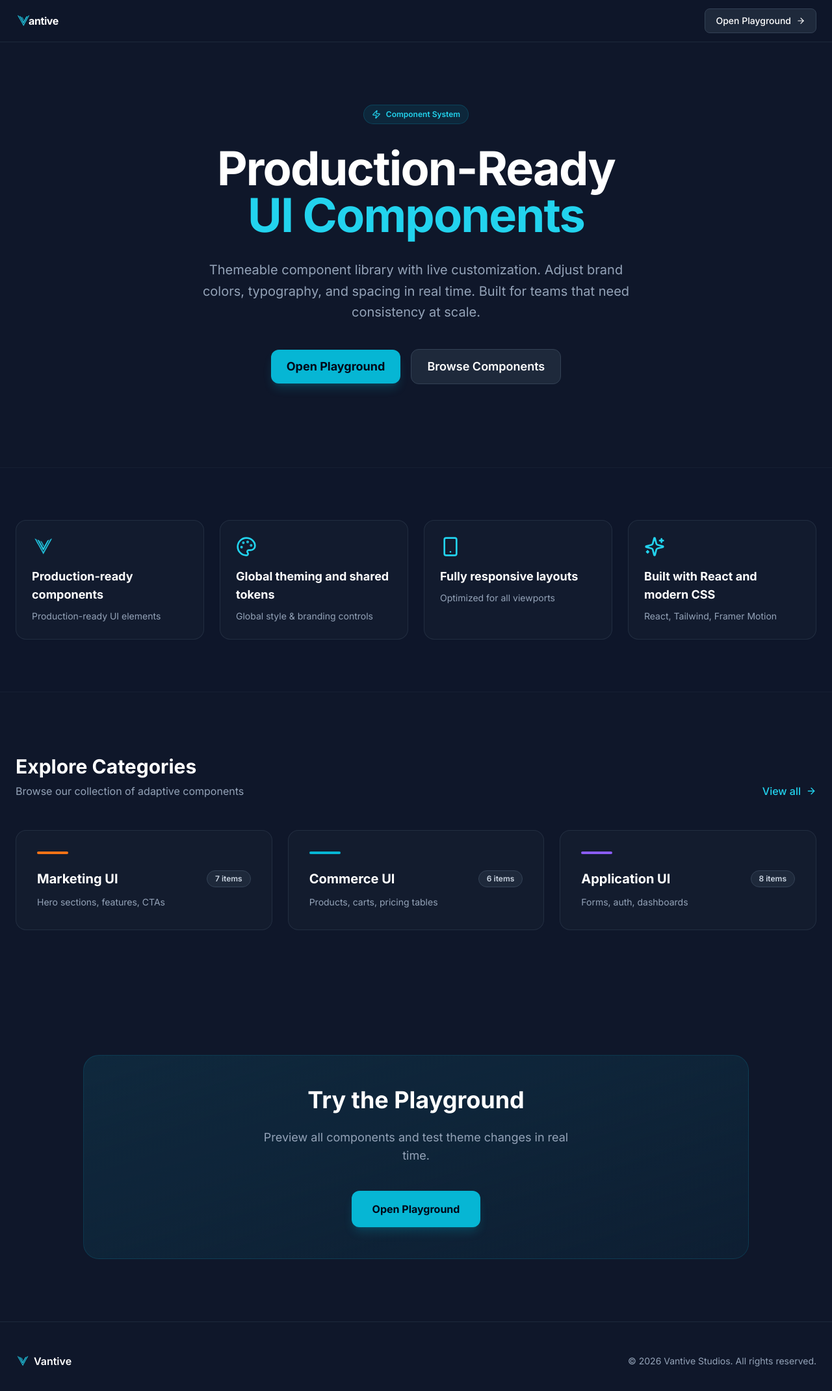
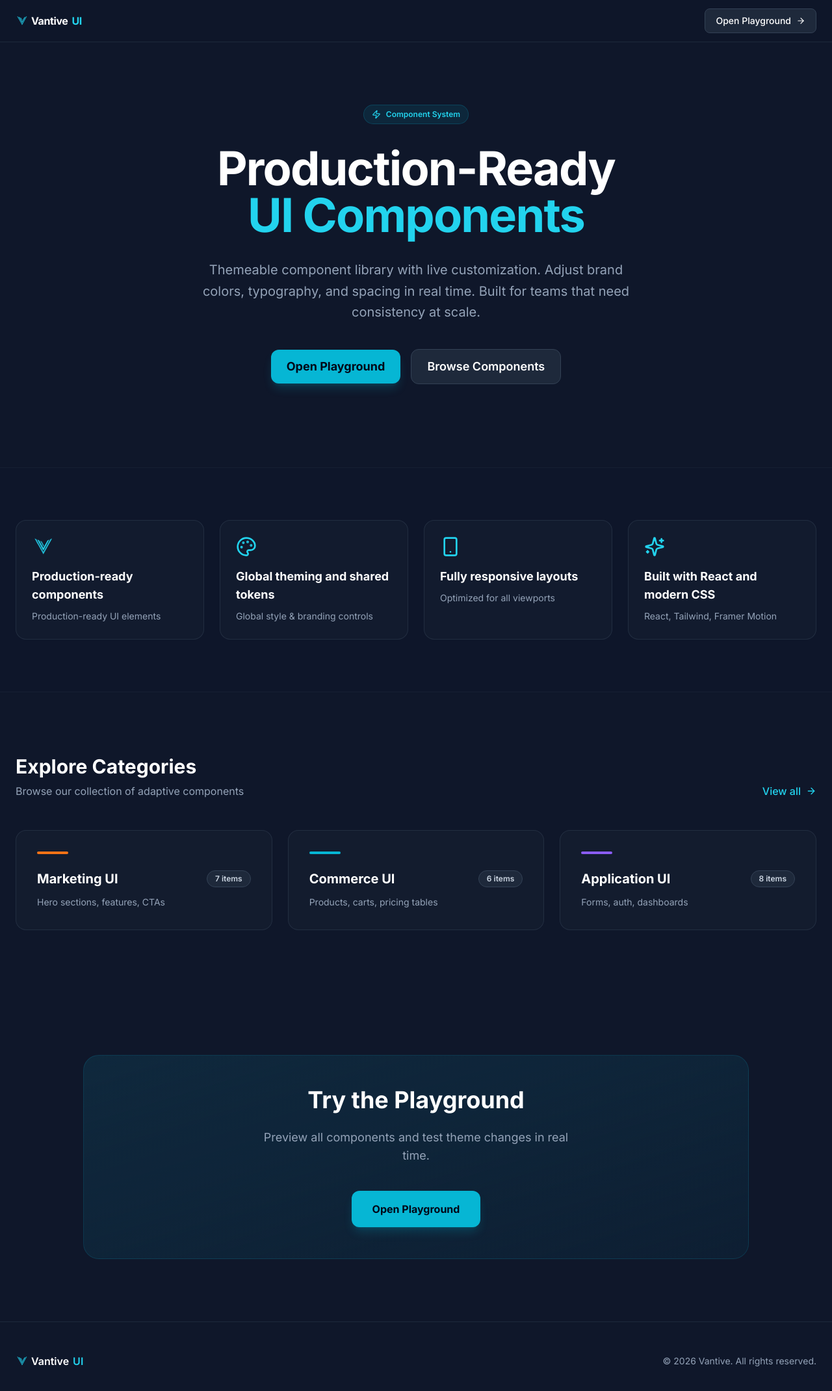
Before and after one commit to 0xStarVoid/showcase, a Next.js app: page / in a window 1280 px wide. Shown: the top 2140 px of the page at 65% size. Built offline with nearby package versions, Linux system fonts and the light colour scheme.

Commit message:
clean brand: V icon + Vantive UI with proper spacing

```diff
--- a/components/Nav.jsx
+++ b/components/Nav.jsx
@@ -98,12 +98,10 @@ export default function Nav({ collapsed, onToggleCollapse }) {
               <ChevronLeft className="w-4 h-4" />
             </button>
           )}
-          <Link href="/" className="flex items-center gap-3 flex-1">
-            <div className="flex items-center">
-              <VantiveLogo size={22} className="text-cyan-400 -mr-0.5" />
-              <span className="font-semibold text-white leading-tight">antive</span>
-            </div>
-            <span className="text-xs text-slate-400">UI Library</span>
+          <Link href="/" className="flex items-center gap-1.5 flex-1">
+            <VantiveLogo size={18} className="text-cyan-400" />
+            <span className="font-semibold text-white leading-tight">Vantive</span>
+            <span className="font-semibold text-cyan-400 leading-tight">UI</span>
           </Link>
         </div>
 
--- a/pages/index.jsx
+++ b/pages/index.jsx
@@ -14,9 +14,10 @@ export default function Home() {
         {/* Navbar */}
         <nav className="sticky top-0 z-50 bg-[#0f172a]/95 border-b border-slate-800" aria-label="Main navigation">
           <div className="max-w-7xl mx-auto px-6 h-16 flex items-center justify-between">
-            <Link href="/" className="flex items-center group">
-              <VantiveLogo size={22} className="text-cyan-400 transition-transform group-hover:scale-110 -mr-0.5" />
-              <span className="font-bold text-white tracking-tight">antive</span>
+            <Link href="/" className="flex items-center gap-1.5 group">
+              <VantiveLogo size={18} className="text-cyan-400 transition-transform group-hover:scale-110" />
+              <span className="font-bold text-white tracking-tight">Vantive</span>
+              <span className="font-bold text-cyan-400 tracking-tight">UI</span>
             </Link>
             <Link
               href="/playground"
@@ -167,11 +168,12 @@ export default function Home() {
         {/* Footer */}
         <footer className="border-t border-slate-800 bg-[#0f172a] py-12 px-6">
           <div className="max-w-7xl mx-auto flex flex-col md:flex-row justify-between items-center gap-6">
-            <div className="flex items-center gap-2">
-              <VantiveLogo size={20} className="text-cyan-400" />
+            <div className="flex items-center gap-1.5">
+              <VantiveLogo size={18} className="text-cyan-400" />
               <span className="font-semibold text-white">Vantive</span>
+              <span className="font-semibold text-cyan-400">UI</span>
             </div>
-            <p className="text-slate-400 text-sm">&copy; 2026 Vantive Studios. All rights reserved.</p>
+            <p className="text-slate-400 text-sm">&copy; 2026 Vantive. All rights reserved.</p>
           </div>
         </footer>
       </div>
--- a/pages/playground.jsx
+++ b/pages/playground.jsx
@@ -116,8 +116,8 @@ export default function Playground() {
           <main className="flex-1 flex flex-col h-screen bg-[#0f172a] overflow-hidden relative">
             <header className="h-14 border-b border-slate-800 bg-[#0f172a] flex items-center justify-between px-4 sm:px-6 shrink-0 z-30">
               <div className="flex items-center gap-3">
-                <div className="flex items-center gap-2">
-                  <VantiveLogo size={16} className="text-cyan-400" />
+                <div className="flex items-center gap-1.5">
+                  <VantiveLogo size={14} className="text-cyan-400" />
                   <span className="font-medium text-white hidden sm:inline">Playground</span>
                 </div>
                 {comp && (
```
